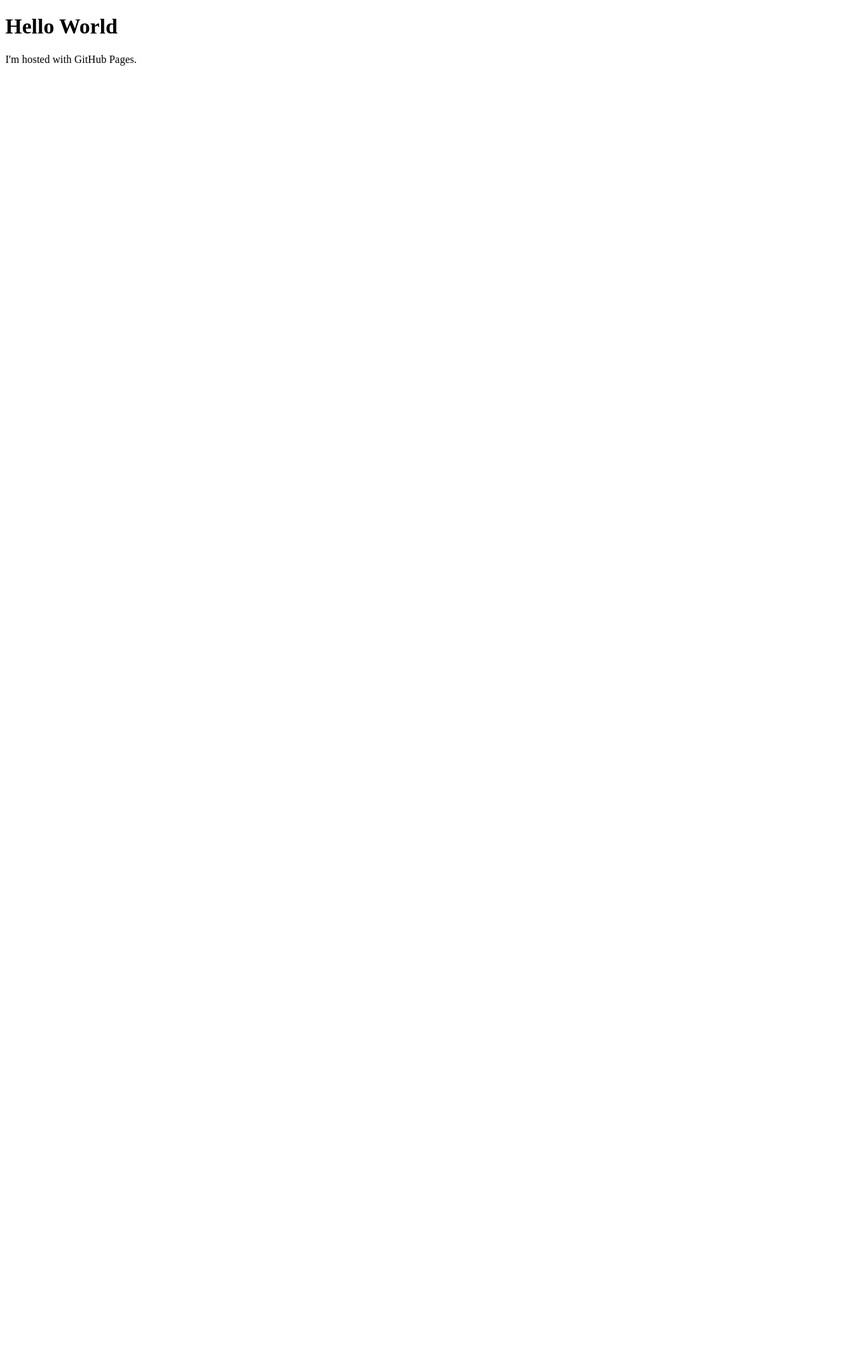
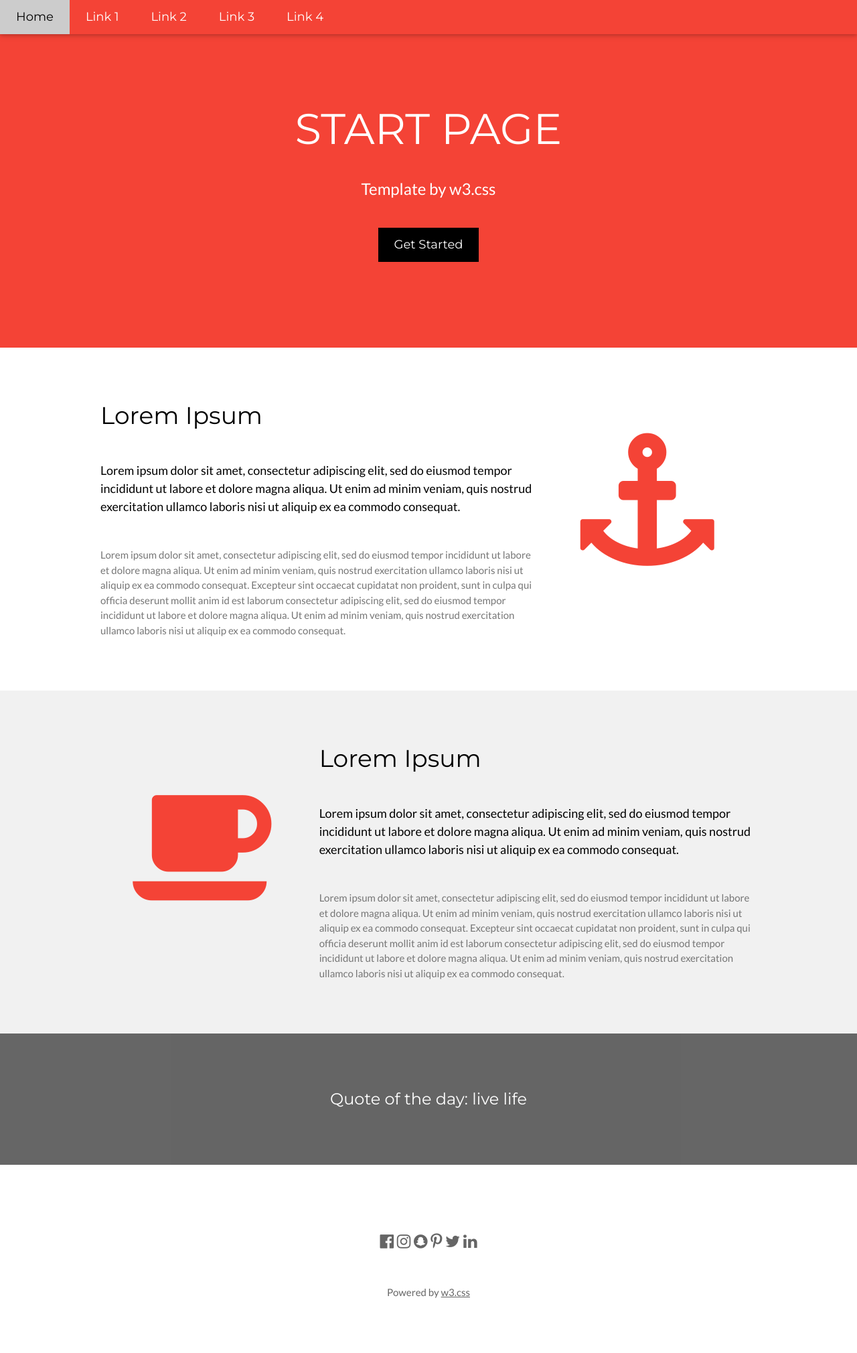
Before and after one commit to EwoutGelling/EwoutGelling.github.io, a plain HTML site: page index.html in a window 1280 px wide. Shown: the whole page at 67% size. Before the commit the page ends 800 px from the top, so only its background shows below. Drawn offline with nearby package versions, Linux system fonts and the light colour scheme.

Commit message:
Add files via upload

```diff
--- a/index.html
+++ b/index.html
@@ -1,7 +1,112 @@
 <!DOCTYPE html>
-<html>
+<html lang="en">
+<head>
+<title>W3.CSS Template</title>
+<meta charset="UTF-8">
+<meta name="viewport" content="width=device-width, initial-scale=1">
+<link rel="stylesheet" href="https://www.w3schools.com/w3css/4/w3.css">
+<link rel="stylesheet" href="https://fonts.googleapis.com/css?family=Lato">
+<link rel="stylesheet" href="https://fonts.googleapis.com/css?family=Montserrat">
+<link rel="stylesheet" href="https://cdnjs.cloudflare.com/ajax/libs/font-awesome/4.7.0/css/font-awesome.min.css">
+<style>
+body,h1,h2,h3,h4,h5,h6 {font-family: "Lato", sans-serif}
+.w3-bar,h1,button {font-family: "Montserrat", sans-serif}
+.fa-anchor,.fa-coffee {font-size:200px}
+</style>
+</head>
 <body>
-<h1>Hello World</h1>
-<p>I'm hosted with GitHub Pages.</p>
+
+<!-- Navbar -->
+<div class="w3-top">
+  <div class="w3-bar w3-red w3-card w3-left-align w3-large">
+    <a class="w3-bar-item w3-button w3-hide-medium w3-hide-large w3-right w3-padding-large w3-hover-white w3-large w3-red" href="javascript:void(0);" onclick="myFunction()" title="Toggle Navigation Menu"><i class="fa fa-bars"></i></a>
+    <a href="#" class="w3-bar-item w3-button w3-padding-large w3-white">Home</a>
+    <a href="#" class="w3-bar-item w3-button w3-hide-small w3-padding-large w3-hover-white">Link 1</a>
+    <a href="#" class="w3-bar-item w3-button w3-hide-small w3-padding-large w3-hover-white">Link 2</a>
+    <a href="#" class="w3-bar-item w3-button w3-hide-small w3-padding-large w3-hover-white">Link 3</a>
+    <a href="#" class="w3-bar-item w3-button w3-hide-small w3-padding-large w3-hover-white">Link 4</a>
+  </div>
+
+  <!-- Navbar on small screens -->
+  <div id="navDemo" class="w3-bar-block w3-white w3-hide w3-hide-large w3-hide-medium w3-large">
+    <a href="#" class="w3-bar-item w3-button w3-padding-large">Link 1</a>
+    <a href="#" class="w3-bar-item w3-button w3-padding-large">Link 2</a>
+    <a href="#" class="w3-bar-item w3-button w3-padding-large">Link 3</a>
+    <a href="#" class="w3-bar-item w3-button w3-padding-large">Link 4</a>
+  </div>
+</div>
+
+<!-- Header -->
+<header class="w3-container w3-red w3-center" style="padding:128px 16px">
+  <h1 class="w3-margin w3-jumbo">START PAGE</h1>
+  <p class="w3-xlarge">Template by w3.css</p>
+  <button class="w3-button w3-black w3-padding-large w3-large w3-margin-top">Get Started</button>
+</header>
+
+<!-- First Grid -->
+<div class="w3-row-padding w3-padding-64 w3-container">
+  <div class="w3-content">
+    <div class="w3-twothird">
+      <h1>Lorem Ipsum</h1>
+      <h5 class="w3-padding-32">Lorem ipsum dolor sit amet, consectetur adipiscing elit, sed do eiusmod tempor incididunt ut labore et dolore magna aliqua. Ut enim ad minim veniam, quis nostrud exercitation ullamco laboris nisi ut aliquip ex ea commodo consequat.</h5>
+
+      <p class="w3-text-grey">Lorem ipsum dolor sit amet, consectetur adipiscing elit, sed do eiusmod tempor incididunt ut labore et dolore magna aliqua. Ut enim ad minim veniam, quis nostrud exercitation ullamco laboris nisi ut aliquip ex ea commodo consequat. Excepteur sint
+        occaecat cupidatat non proident, sunt in culpa qui officia deserunt mollit anim id est laborum consectetur adipiscing elit, sed do eiusmod tempor incididunt ut labore et dolore magna aliqua. Ut enim ad minim veniam, quis nostrud exercitation ullamco
+        laboris nisi ut aliquip ex ea commodo consequat.</p>
+    </div>
+
+    <div class="w3-third w3-center">
+      <i class="fa fa-anchor w3-padding-64 w3-text-red"></i>
+    </div>
+  </div>
+</div>
+
+<!-- Second Grid -->
+<div class="w3-row-padding w3-light-grey w3-padding-64 w3-container">
+  <div class="w3-content">
+    <div class="w3-third w3-center">
+      <i class="fa fa-coffee w3-padding-64 w3-text-red w3-margin-right"></i>
+    </div>
+
+    <div class="w3-twothird">
+      <h1>Lorem Ipsum</h1>
+      <h5 class="w3-padding-32">Lorem ipsum dolor sit amet, consectetur adipiscing elit, sed do eiusmod tempor incididunt ut labore et dolore magna aliqua. Ut enim ad minim veniam, quis nostrud exercitation ullamco laboris nisi ut aliquip ex ea commodo consequat.</h5>
+
+      <p class="w3-text-grey">Lorem ipsum dolor sit amet, consectetur adipiscing elit, sed do eiusmod tempor incididunt ut labore et dolore magna aliqua. Ut enim ad minim veniam, quis nostrud exercitation ullamco laboris nisi ut aliquip ex ea commodo consequat. Excepteur sint
+        occaecat cupidatat non proident, sunt in culpa qui officia deserunt mollit anim id est laborum consectetur adipiscing elit, sed do eiusmod tempor incididunt ut labore et dolore magna aliqua. Ut enim ad minim veniam, quis nostrud exercitation ullamco
+        laboris nisi ut aliquip ex ea commodo consequat.</p>
+    </div>
+  </div>
+</div>
+
+<div class="w3-container w3-black w3-center w3-opacity w3-padding-64">
+    <h1 class="w3-margin w3-xlarge">Quote of the day: live life</h1>
+</div>
+
+<!-- Footer -->
+<footer class="w3-container w3-padding-64 w3-center w3-opacity">
+  <div class="w3-xlarge w3-padding-32">
+    <i class="fa fa-facebook-official w3-hover-opacity"></i>
+    <i class="fa fa-instagram w3-hover-opacity"></i>
+    <i class="fa fa-snapchat w3-hover-opacity"></i>
+    <i class="fa fa-pinterest-p w3-hover-opacity"></i>
+    <i class="fa fa-twitter w3-hover-opacity"></i>
+    <i class="fa fa-linkedin w3-hover-opacity"></i>
+ </div>
+ <p>Powered by <a href="https://www.w3schools.com/w3css/default.asp" target="_blank">w3.css</a></p>
+</footer>
+
+<script>
+// Used to toggle the menu on small screens when clicking on the menu button
+function myFunction() {
+  var x = document.getElementById("navDemo");
+  if (x.className.indexOf("w3-show") == -1) {
+    x.className += " w3-show";
+  } else {
+    x.className = x.className.replace(" w3-show", "");
+  }
+}
+</script>
+
 </body>
 </html>
```
